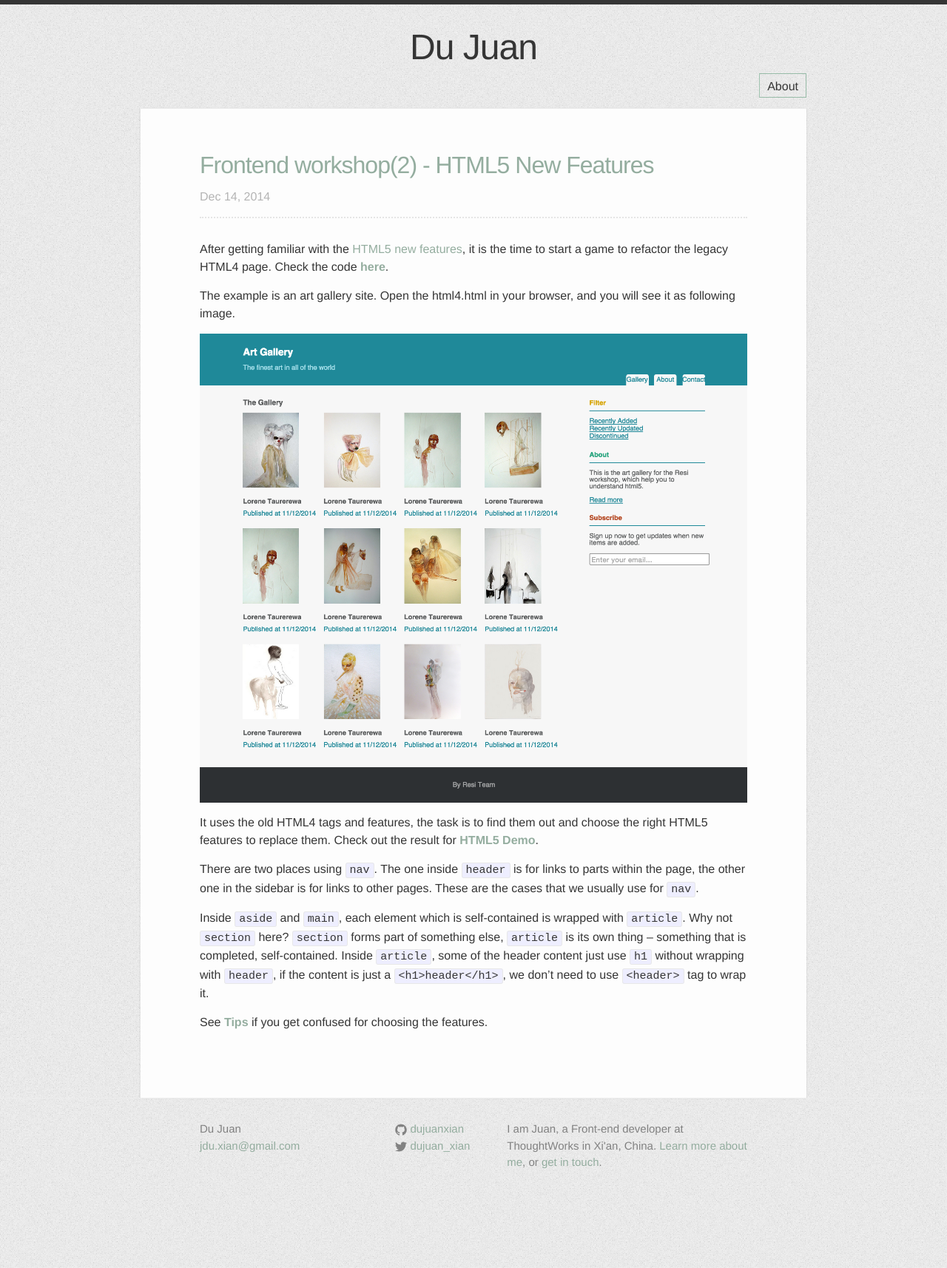
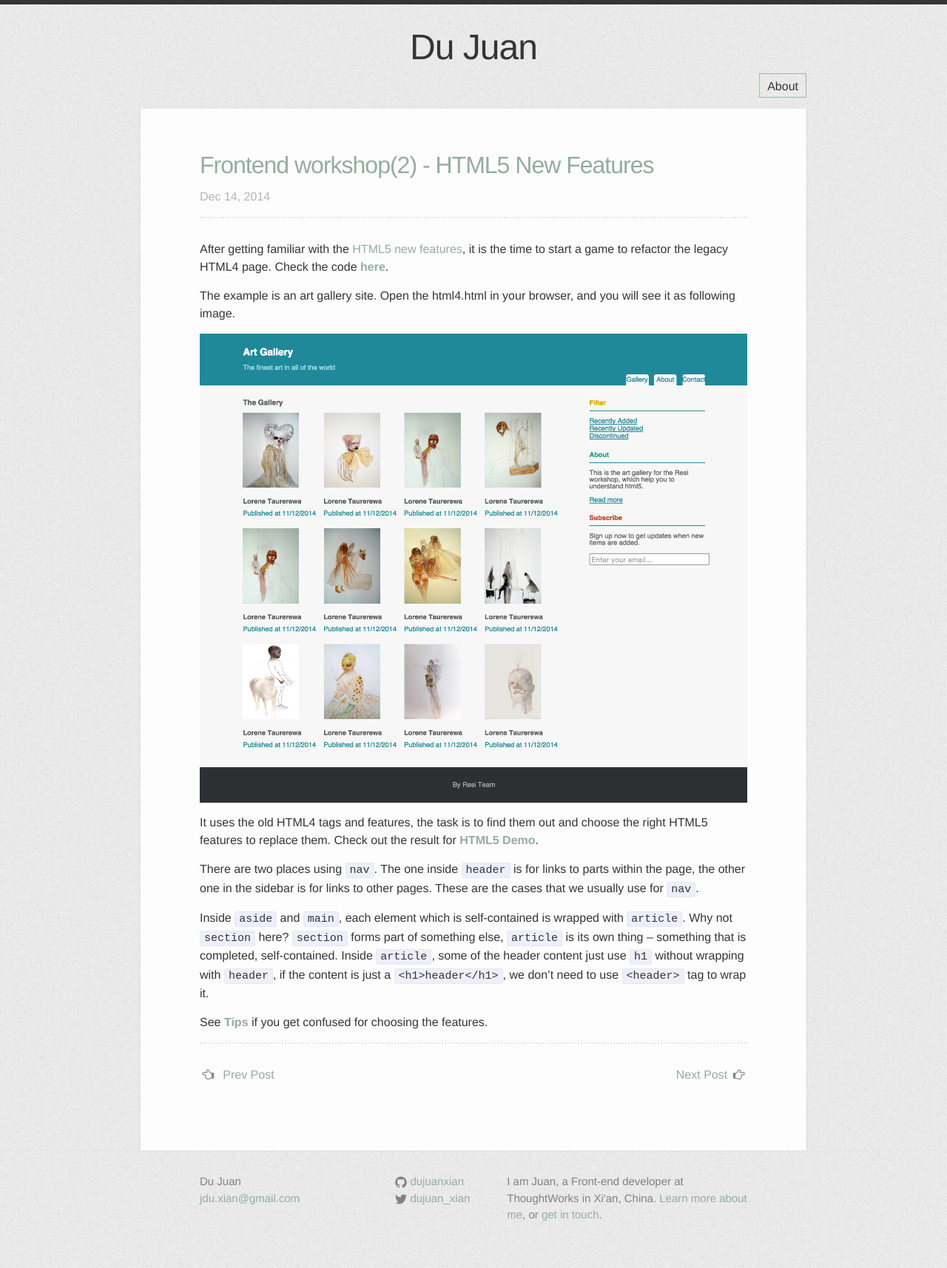
Before and after one commit to dujuanxian/dujuanxian.github.com, a Jekyll site: the page built from _posts/2014-12-14-frontend-workshop-02-html5-new-features.markdown, in a window 1280 px wide. Shown: the whole page at 74% size. Built offline with Jekyll 4.4.1, drawn with Linux system fonts in a browser that asks for light colours; some web fonts are replaced; comment, search, counter and statistics services are not loaded; before the commit the page ends 1643 px from its top, so only the background shows below that.

Commit message:
import fontello to add next post link

```diff
--- a/_layouts/post.html
+++ b/_layouts/post.html
@@ -13,6 +13,17 @@ comments: True
     {{ content }}
   </article>
 
+  <footer class="post-footer">
+    <a class="prev-post">
+      <i class="icon-left-hand"></i>
+      <span class="text">&nbsp;Prev Post</span>
+    </a>
+    <a class="next-post">
+      <span class="text">Next Post&nbsp;</span>
+      <i class="icon-right-hand"></i>
+    </a>
+  </footer>
+
   {% include comments.html %}
 
 </div>
--- a/_sass/_base.scss
+++ b/_sass/_base.scss
@@ -100,6 +100,7 @@ a {
     &:hover {
         color: $text-color;
         text-decoration: underline;
+        cursor: pointer;
     }
 }
 
--- /dev/null
+++ b/_sass/_fontello.scss
@@ -0,0 +1,54 @@
+@font-face {
+  font-family: 'fontello';
+  src: url('../font/fontello.eot?16658791');
+  src: url('../font/fontello.eot?16658791#iefix') format('embedded-opentype'),
+       url('../font/fontello.woff?16658791') format('woff'),
+       url('../font/fontello.ttf?16658791') format('truetype'),
+       url('../font/fontello.svg?16658791#fontello') format('svg');
+  font-weight: normal;
+  font-style: normal;
+}
+/* Chrome hack: SVG is rendered more smooth in Windozze. 100% magic, uncomment if you need it. */
+/* Note, that will break hinting! In other OS-es font will be not as sharp as it could be */
+/*
+@media screen and (-webkit-min-device-pixel-ratio:0) {
+  @font-face {
+    font-family: 'fontello';
+    src: url('../font/fontello.svg?16658791#fontello') format('svg');
+  }
+}
+*/
+
+ [class^="icon-"]:before, [class*=" icon-"]:before {
+  font-family: "fontello";
+  font-style: normal;
+  font-weight: normal;
+  speak: none;
+
+  display: inline-block;
+  text-decoration: inherit;
+  width: 1em;
+  margin-right: .2em;
+  text-align: center;
+  /* opacity: .8; */
+
+  /* For safety - reset parent styles, that can break glyph codes*/
+  font-variant: normal;
+  text-transform: none;
+
+  /* fix buttons height, for twitter bootstrap */
+  line-height: 1em;
+
+  /* Animation center compensation - margins should be symmetric */
+  /* remove if not needed */
+  margin-left: .2em;
+
+  /* you can be more comfortable with increased icons size */
+  /* font-size: 120%; */
+
+  /* Uncomment for 3D effect */
+  /* text-shadow: 1px 1px 1px rgba(127, 127, 127, 0.3); */
+}
+
+.icon-left-hand:before { content: '\e800'; } /* '' */
+.icon-right-hand:before { content: '\e801'; } /* '' */
--- a/_sass/_post.scss
+++ b/_sass/_post.scss
@@ -19,7 +19,7 @@
 
 .post-content {
   margin-bottom: $spacing-unit;
-
+  border-bottom: 2px dotted #e5e5e5;
   h2 {
     font-size: 28px;
 
@@ -44,3 +44,25 @@
     }
   }
 }
+
+.post-footer {
+  margin-bottom: $spacing-unit;
+  a {
+    display: inline-block;
+    color: $brand-color;
+    &:hover {
+      font-size: 20px;
+      text-decoration: none;
+    }
+    &.next-post {
+      float: right;
+    }
+    i {
+      color: #828282;
+      font-style: normal;
+      &.icon-right-hand {
+        float: right;
+      }
+    }
+  }
+}
--- a/css/main.scss
+++ b/css/main.scss
@@ -54,5 +54,6 @@ $on-laptop:        800px;
         "header",
         "footer",
         "home",
+        "fontello",
         "post"
 ;
```
Also changed, not shown: font/fontello.ttf (added), font/fontello.woff (added), 2 other files.
